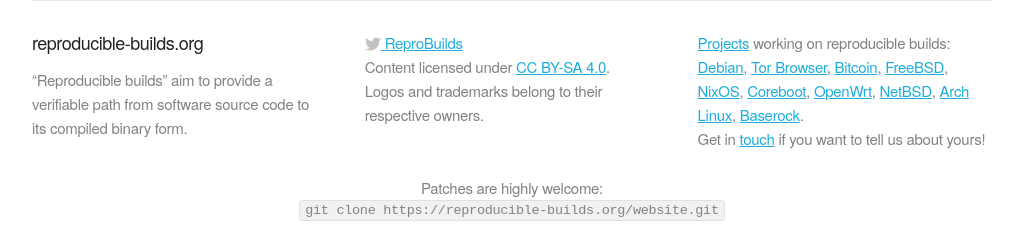
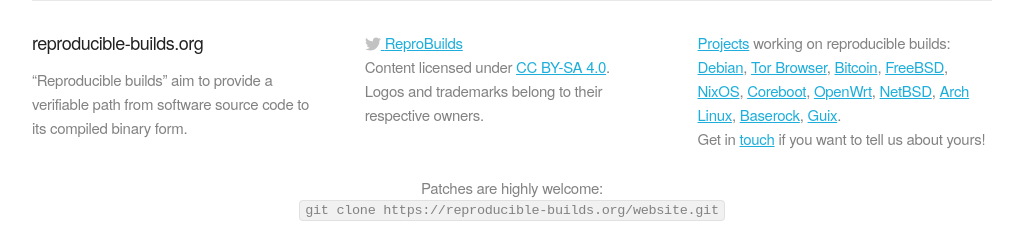
Before and after one commit to prototypefund/reproducible-website, a Jekyll site: the page built from index.html, in a window 1280 px wide. Shown: the part 1259-1507 px from the top of the page, without its empty margins (128-1151 px from the left). Built offline with Jekyll 4.4.1, drawn with Linux system fonts in a browser that asks for light colours; some web fonts are replaced.

Commit message:
Add Guix to the list of projets
Thanks David Thompson for the suggestion.

```diff
--- a/_data/projects.yml
+++ b/_data/projects.yml
@@ -64,3 +64,9 @@
   resources:
   - name: Bit-for-bit reproducibility in Baserock systems
     url: http://wiki.baserock.org/projects/deterministic-builds/
+- name: Guix
+  url: https://www.gnu.org/software/guix/
+  logo: guix.png
+  resources:
+  - name: Guix features
+    url: https://gnu.org/software/guix/manual/html_node/Features.html
```
